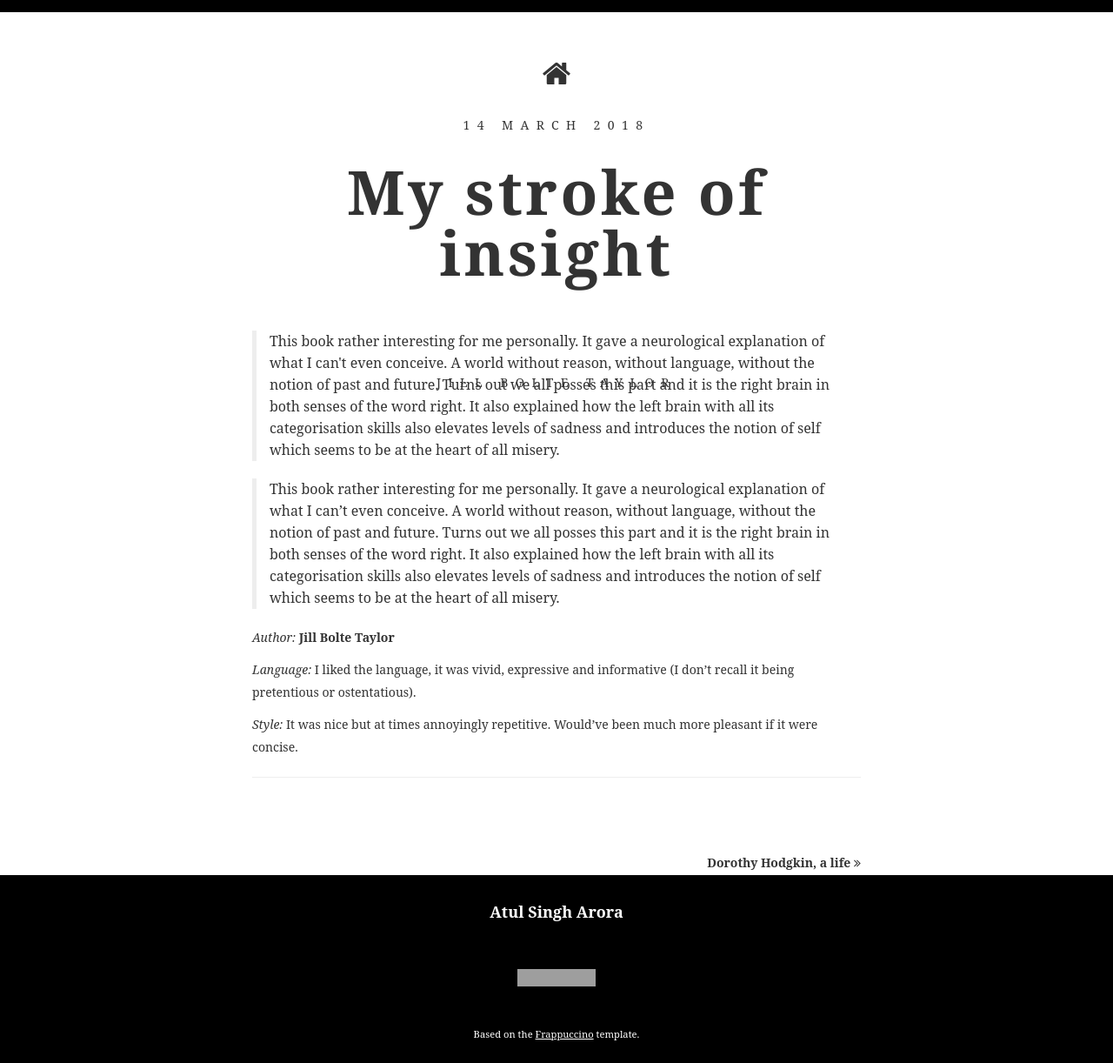
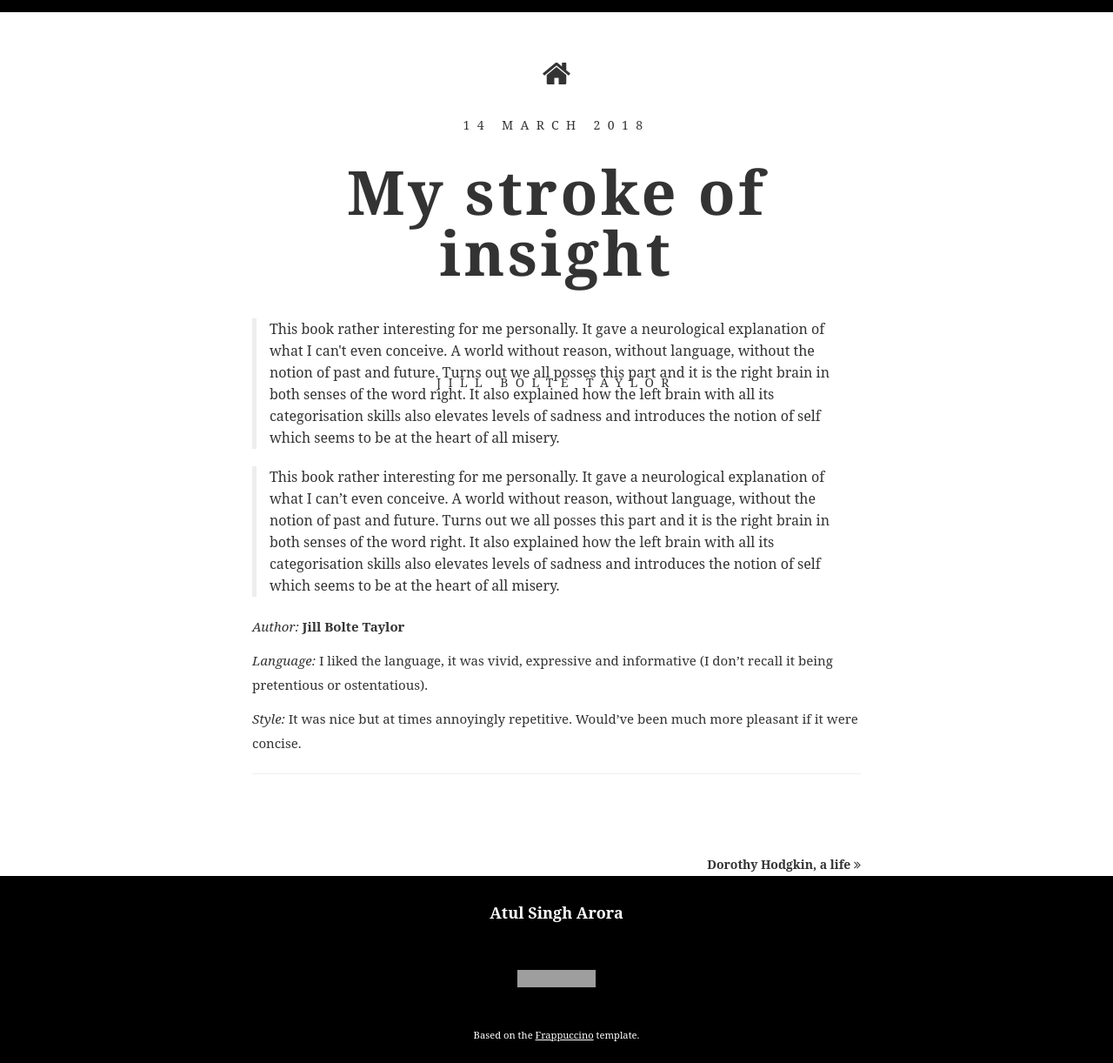
Before and after one commit to gleaned/gleaned.github.io, a Jekyll site: the page built from _posts/2018-03-14-JillBolte.md, in a window 1280 px wide. Shown: the whole page at 87% size. Built offline with Jekyll 4.4.1, drawn with Linux system fonts in a browser that asks for light colours; some web fonts are replaced; comment, search, counter and statistics services are not loaded; grey boxes are pictures that could not be loaded.

Commit message:
/ ‘_layouts/post_page.html’

```diff
--- a/_layouts/post_page.html
+++ b/_layouts/post_page.html
@@ -16,7 +16,7 @@
 				<h2 class="content">{{page.title}}</h2>
 				<h5 class="post">{{page.author}}</h5>
 				<!-- <h4 >{{page.author}}</h4> -->
-				<section class="content" style="font-size:14px;margin:1em 0 6em 0;">
+				<section class="content" style="font-size:15px;margin:-3em 0 6em 0;">
 					<blockquote><p>{{page.abstract}}</p></blockquote>
 					{{ content }}
 					<hr>
```
